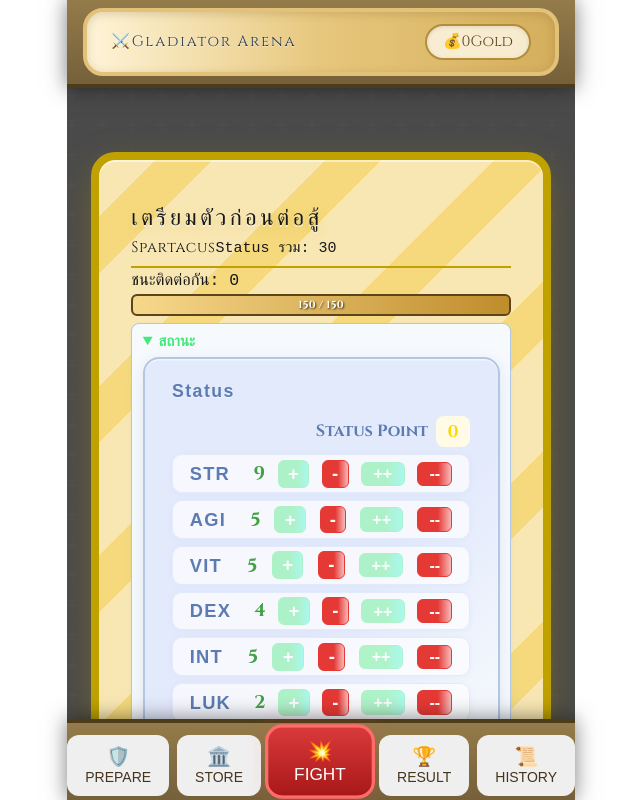
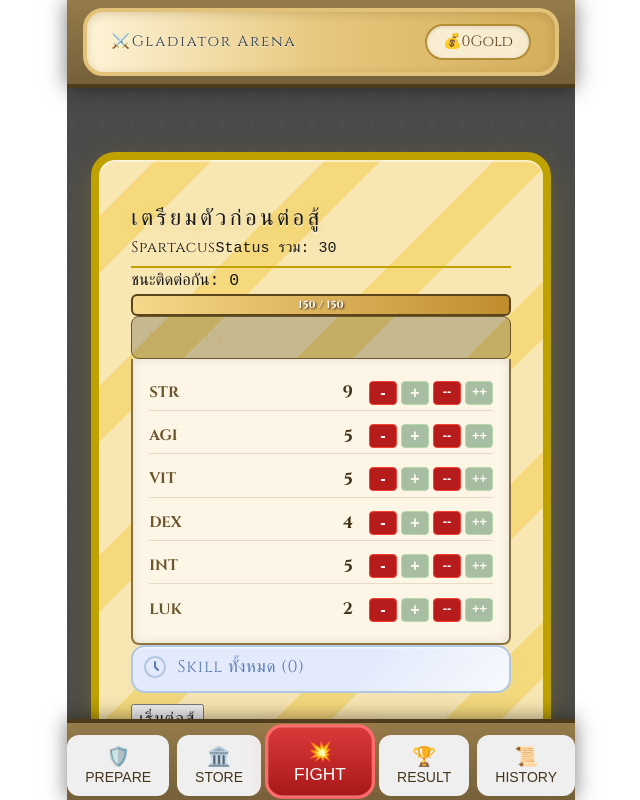
Before and after one commit to NumpolPoldongnok/FightingGame, a Vue app in the folder gladiator-fight/: page /#/fight in a window 1280 px wide. Before the commit this address led to /#/prepare. Shown: the whole page, without its empty margins (65-705 px from the left). Built offline with nearby package versions, Linux system fonts and the light colour scheme.

Commit message:
feat: enhance CharacterStatus component; improve layout, styling, and button functionality

```diff
--- a/gladiator-fight/src/components/CharacterStatus.vue
+++ b/gladiator-fight/src/components/CharacterStatus.vue
@@ -1,21 +1,19 @@
 <script lang="ts" setup>
 import type { Status, Character } from '../store/useGameStore'
 import { increaseStatus, canIncreaseStatus, canDecreaseStatus, putAllPointsToStatus, resetStatusKeyToOne } from '../store/statusUtils'
-import { calcHealCost } from '../store/battleUtils'
 import { useGameStore } from '../store/useGameStore'
-import { computed } from 'vue'
+
 const props = defineProps<{
   character: Character
   title?: string,
   showButtons?: boolean,
 }>()
 
-const statusKeys: (keyof Status)[] = ['str','agi','vit','dex','int','luk']
+const statusKeys: (keyof Status)[] = ['str', 'agi', 'vit', 'dex', 'int', 'luk']
 
 const store = useGameStore()
 
 function decreaseStatusWithCost(character: Character, key: keyof Status) {
-  //const cost = calcHealCost(character)
   const cost = 1
   if (store.userProfile.money >= cost) {
     store.userProfile.money -= cost
@@ -36,12 +34,13 @@ function resetKeyToOne(key: keyof Status) {
 </script>
 
 <template>
-  <details class="status-fold" open="false">
-    <summary class="status-summary">สถานะ</summary>
-    <div class="status-container">
-      <div class="player-status">
-        <h3 v-if="title">{{ title }}</h3>
-        <div class="status-point-row" v-if="showButtons">
+  <details class="status-fold" open>
+    <summary class="status-summary">
+      <span v-if="title">{{ title }}</span>
+      <span v-else>สถานะตัวละคร</span>
+    </summary>
+    <div class="status-card">
+      <div v-if="showButtons && props.character?.statusPoint > 0" class="status-point-row">
         <span class="status-point-label">Status Point</span>
         <span class="status-point-value">{{ props.character?.statusPoint ?? 0 }}</span>
       </div>
@@ -49,187 +48,159 @@ function resetKeyToOne(key: keyof Status) {
         <li v-for="key in statusKeys" :key="key">
           <span class="stat-label">{{ key.toUpperCase() }}</span>
           <span class="stat-value">{{ character.status[key] }}</span>
-            <template v-if="showButtons">
+          <div v-if="showButtons" class="stat-buttons">
+            <button class="stat-btn stat-btn-minus" :disabled="!canDecreaseStatus(props.character!, key)" @click="decreaseStatusWithCost(props.character!, key)">-</button>
             <button class="stat-btn stat-btn-plus" :disabled="!canIncreaseStatus(props.character!, key)" @click="increaseStatus(props.character!, key)">+</button>
-              <button class="stat-btn stat-btn-minus" :disabled="!canDecreaseStatus(props.character!, key)" @click="decreaseStatusWithCost(props.character!, key)">-</button>
+            <button class="stat-btn stat-btn-reset" :disabled="character.status[key] <= 1" @click="resetKeyToOne(key)">--</button>
             <button class="stat-btn stat-btn-all" :disabled="!(props.character.statusPoint > 0 && character.status[key] < 999)" @click="putAllPoints(key)">++</button>
-              <button class="stat-btn stat-btn-reset" :disabled="character.status[key] <= 1" @click="resetKeyToOne(key)">--</button>
-            </template>
+          </div>
         </li>
       </ul>
-      </div>
     </div>
   </details>
 </template>
 
 <style scoped>
-.status-container {
+/* === Gladiator Themed Status Component === */
+
+.status-fold {
   width: 100%;
+}
+
+.status-summary {
+  font-family: 'Cinzel', serif;
+  font-weight: 700;
+  font-size: 1rem;
+  color: #c8ab6b;
+  background: rgba(0, 0, 0, 0.2);
+  padding: 0.5rem 1rem;
+  border-radius: 8px;
+  border: 1px solid #6b552d;
+  cursor: pointer;
+  list-style: none; /* Hide default arrow */
   display: flex;
-  justify-content: center;
   align-items: center;
-  /* Allow the status card to shrink/grow as needed */
-  min-width: 0;
-  min-height: 0;
+  transition: background-color 0.2s;
 }
-.player-status {
-  background: linear-gradient(135deg, #e3eafc 60%, #f7fafd 100%);
-  color: #2d3142;
-  border-radius: 16px;
-  padding: 1.1rem 1.7rem 1.2rem 1.7rem;
-  min-width: 180px;
-  max-width: 100%;
+.status-summary:hover {
+  background: rgba(0, 0, 0, 0.3);
+}
+
+/* Custom arrow */
+.status-summary::before {
+  content: '▶';
+  display: inline-block;
+  margin-right: 0.75rem;
+  font-size: 0.8em;
+  transition: transform 0.2s ease-in-out;
+}
+.status-fold[open] > .status-summary::before {
+  transform: rotate(90deg);
+}
+
+.status-card {
+  /* << CHANGED >> width: 100% makes it responsive */
   width: 100%;
-  margin-bottom: 0.7rem;
-  box-shadow: 0 4px 18px #b2c7e155, 0 1.5px 0 #fff8 inset;
-  border: 2px solid #b2c7e1;
+  background-color: #fdf6e7; /* Parchment background */
+  color: #44341b; /* Dark text for readability */
+  border-radius: 0 0 8px 8px;
+  border: 2px solid #8a703d;
+  border-top: none;
+  padding: 1rem;
   box-sizing: border-box;
-  overflow-x: auto;
-}
-.status-grid {
-  display: flex;
-  flex-direction: column;
-  gap: 0.3rem 1.5rem;
-  list-style: none;
-  padding: 0;
-  margin: 0;
-  min-width: 0;
-}
-.status-grid li {
-  display: flex;
-  justify-content: space-between;
-  align-items: center;
-  background: rgba(255,255,255,0.7);
-  border-radius: 10px;
-  padding: 0.22em 1em;
-  margin-bottom: 0.13em;
-  font-size: 1.13em;
-  box-shadow: 0 1px 6px #b2c7e122;
-  border: 1.5px solid #e3eafc;
-}
-.stat-label {
-  font-weight: 700;
-  color: #5b7bb2;
-  letter-spacing: 1.2px;
-  font-family: 'Montserrat', 'Prompt', Arial, sans-serif;
-  font-size: 1.08em;
-}
-.stat-value {
-  color: #43a047;
-  font-weight: 700;
-  margin-left: 0.7em;
-  font-size: 1.08em;
-  text-shadow: 0 1px 0 #fff8;
-}
-.player-status h3 {
-  margin: 0 0 0.7rem 0;
-  font-size: 1.18em;
-  color: #5b7bb2;
-  font-family: 'Montserrat', 'Prompt', Arial, sans-serif;
-  font-weight: 700;
-  letter-spacing: 1.5px;
-  text-shadow: 0 1px 0 #fff8;
-}
-/* Foldable status block (copied from FightScene.vue for reuse) */
-.status-fold {
-  margin-top: 0.5em;
-  margin-bottom: 0.5em;
-  border-radius: 8px;
-  background: #f7fafd;
-  box-shadow: 0 1px 4px #b2c7e122;
-  border: 1.5px solid #b2c7e1;
-  padding: 0.2em 0.7em 0.5em 0.7em;
-}
-.status-summary {
-  font-weight: 600;
-  font-size: 1em;
-  color: #2d3142;
-  cursor: pointer;
-  outline: none;
-  padding: 0.2em 0;
-}
-.status-fold[open] .status-summary {
-  color: #43e97b;
+  box-shadow: inset 0 0 10px rgba(0,0,0,0.1);
 }
 
 .status-point-row {
   display: flex;
-  flex-direction: row;
+  justify-content: space-between;
   align-items: center;
-  justify-content: flex-end;
-  gap: 0.5em;
-  margin-bottom: 0.5em;
+  background: rgba(138, 112, 61, 0.1);
+  padding: 0.5rem 1rem;
+  border-radius: 6px;
+  margin-bottom: 1rem;
 }
 .status-point-label {
-  color: #5b7bb2;
-  font-weight: 600;
-  font-size: 1.08em;
+  font-family: 'Cinzel', serif;
+  font-weight: 700;
 }
 .status-point-value {
-  color: #ffd700;
   font-weight: 700;
-  font-size: 1.13em;
-  background: #fffbe6;
-  border-radius: 8px;
-  padding: 0.1em 0.7em;
+  font-size: 1.2em;
+  color: #c08d2c;
 }
+
+.status-grid {
+  display: flex;
+  flex-direction: column;
+  gap: 0.5rem;
+  list-style: none;
+  padding: 0;
+  margin: 0;
+}
+
+.status-grid li {
+  display: flex;
+  align-items: center;
+  gap: 0.5rem;
+  padding: 0.25rem 0;
+  border-bottom: 1px solid rgba(138, 112, 61, 0.2);
+}
+.status-grid li:last-child {
+  border-bottom: none;
+}
+
+.stat-label {
+  font-family: 'Cinzel', serif;
+  font-weight: 700;
+  color: #6b552d;
+  flex-shrink: 0; /* Prevent label from shrinking */
+}
+
+.stat-value {
+  font-weight: 700;
+  font-size: 1.1em;
+  margin-left: auto; /* Push value and buttons to the right */
+}
+
+.stat-buttons {
+  display: flex;
+  gap: 0.25rem;
+  margin-left: 0.5rem;
+}
+
 .stat-btn {
-  margin-left: 2px;
-  margin-right: 0px;
-  font-size: 1.1em;
-  font-weight: 700;
-  border-radius: 6px;
-  border: 1.5px solid #b2c7e1;
-  background: #e3eafc;
-  color: #5b7bb2;
-  padding: 0.1em 0.5em;
+  font-family: sans-serif;
+  font-weight: 900;
+  border: none;
+  border-radius: 4px;
+  width: 28px;
+  height: 24px;
+  font-size: 1rem;
+  line-height: 1;
+  color: #fff;
   cursor: pointer;
-  transition: background 0.15s, color 0.15s;
+  transition: all 0.15s;
+  flex-shrink: 0;
 }
 .stat-btn:disabled {
   opacity: 0.4;
   cursor: not-allowed;
 }
-.stat-btn-plus {
-  background: linear-gradient(90deg, #43e97b 60%, #38f9d7 100%);
-  color: #fff;
-  border-color: #43e97b;
+.stat-btn:active:not(:disabled) {
+  transform: scale(0.95);
 }
-.stat-btn-plus:active, .stat-btn-plus:focus {
-  background: #43e97b;
-  color: #fff;
+
+.stat-btn-plus, .stat-btn-all {
+  background-color: #2b6b3e;
+  border: 1px solid #4caf50;
 }
-.stat-btn-minus {
-  background: linear-gradient(90deg, #e53935 60%, #f7baba 100%);
-  color: #fff;
-  border-color: #e53935;
+.stat-btn-minus, .stat-btn-reset {
+  background-color: #b71c1c;
+  border: 1px solid #f44336;
 }
-.stat-btn-minus:active, .stat-btn-minus:focus {
-  background: #e53935;
-  color: #fff;
-}
-.stat-btn-all {
-  background: linear-gradient(90deg, #43e97b 60%, #38f9d7 100%);
-  color: #fff;
-  border-color: #43e97b;
-  font-size: 0.95em;
-  margin-left: 2px;
-  padding: 0.1em 0.7em;
-}
-.stat-btn-all:active, .stat-btn-all:focus {
-  background: #43e97b;
-  color: #fff;
-}
-.stat-btn-reset {
-  background: linear-gradient(90deg, #e53935 60%, #f7baba 100%);
-  color: #fff;
-  border-color: #e53935;
-  font-size: 0.95em;
-  margin-left: 2px;
-  padding: 0.1em 0.7em;
-}
-.stat-btn-reset:active, .stat-btn-reset:focus {
-  background: #e53935;
-  color: #fff;
+/* Smaller font for multi-point buttons */
+.stat-btn-all, .stat-btn-reset {
+  font-size: 0.8rem;
 }
 </style>
```
Lines whose indentation alone changed are shown as unchanged.
